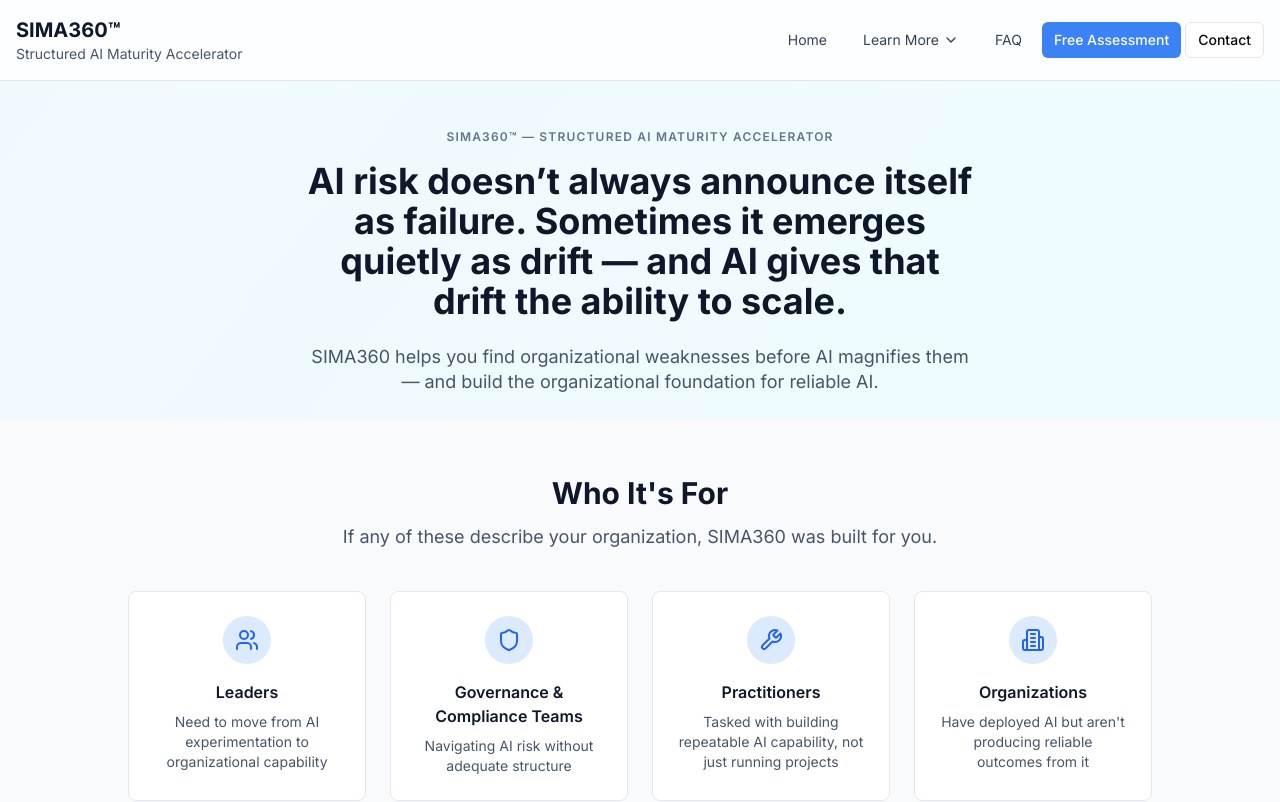
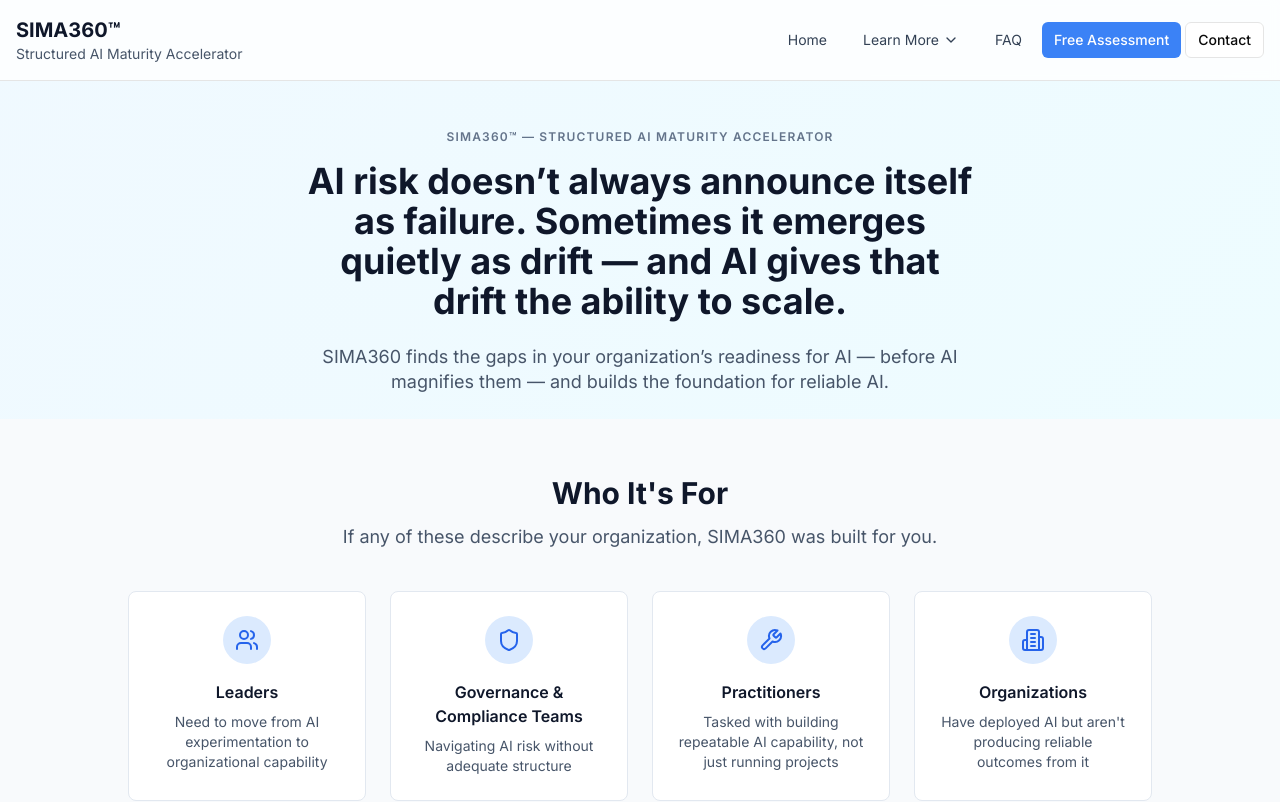
Before and after one commit to chucksuscheck/SIMA360, a Next.js app: page / in a window 1280 px wide. Shown: the top 802 px of the page. Built offline with nearby package versions, Linux system fonts and the light colour scheme.

Commit message:
Sharpen homepage hero subhead: gaps-in-readiness framing
Co-Authored-By: Claude Sonnet 5 <noreply@anthropic.com>
Claude-Session: https://claude.ai/code/session_018oB14Ldb26GnHXKFcyph8F

```diff
--- a/app/page.tsx
+++ b/app/page.tsx
@@ -87,8 +87,8 @@ export default function HomePage() {
             AI gives that drift the ability to scale.
           </h1>
           <p className="text-lg leading-snug" style={{ color: "#475569" }}>
-            SIMA360 helps you find organizational weaknesses before AI magnifies them — and build the
-            organizational foundation for reliable AI.
+            SIMA360 finds the gaps in your organization&rsquo;s readiness for AI — before AI magnifies them —
+            and builds the foundation for reliable AI.
           </p>
         </div>
       </section>
```
